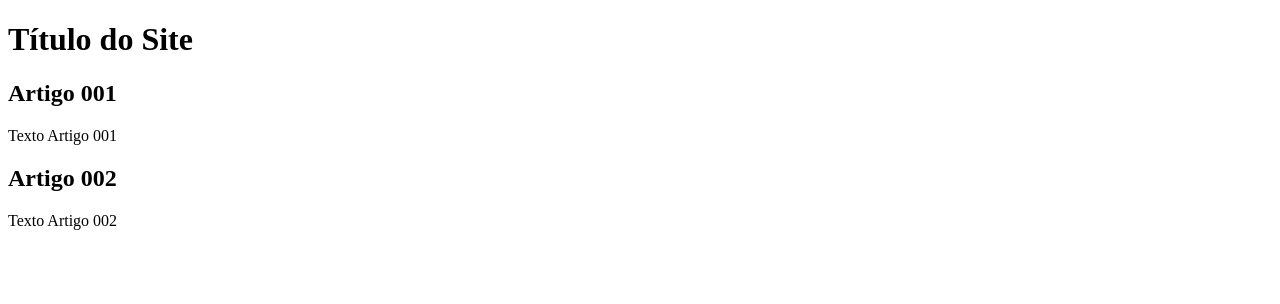
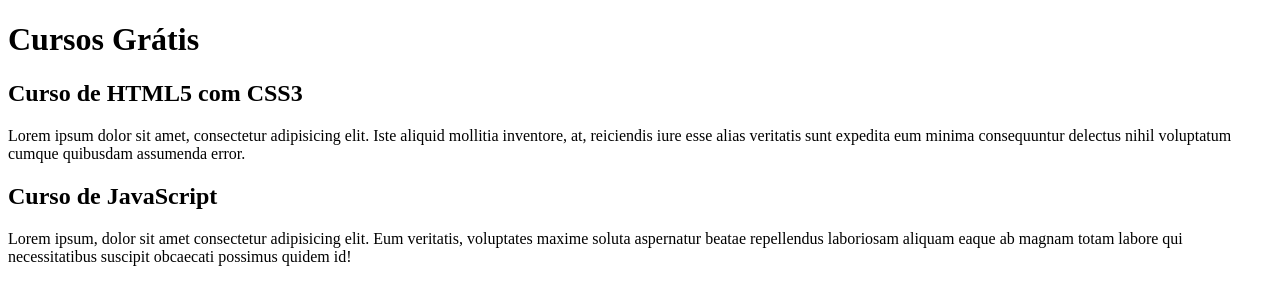
Before and after one commit to gustavolessagoncalves2/projeto-site, a plain HTML site: page index.html in a window 1280 px wide. Drawn offline with Linux system fonts and the light colour scheme.

Commit message:
comecei a escrever o conteúdo

```diff
--- a/index.html
+++ b/index.html
@@ -9,14 +9,14 @@
 <body>
     <main>
         <header>
-            <h1>Título do Site</h1>
+            <h1>Cursos Grátis</h1>
             <article>
-                <h2>Artigo 001</h2>
-                <p>Texto Artigo 001</p>
+                <h2>Curso de HTML5 com CSS3</h2>
+                <p>Lorem ipsum dolor sit amet, consectetur adipisicing elit. Iste aliquid mollitia inventore, at, reiciendis iure esse alias veritatis sunt expedita eum minima consequuntur delectus nihil voluptatum cumque quibusdam assumenda error.</p>
             </article>
             <article>
-                <h2>Artigo 002</h2>
-                <p>Texto Artigo 002</p>
+                <h2>Curso de JavaScript</h2>
+                <p>Lorem ipsum, dolor sit amet consectetur adipisicing elit. Eum veritatis, voluptates maxime soluta aspernatur beatae repellendus laboriosam aliquam eaque ab magnam totam labore qui necessitatibus suscipit obcaecati possimus quidem id!</p>
             </article>
         </header>
     </main>
```
